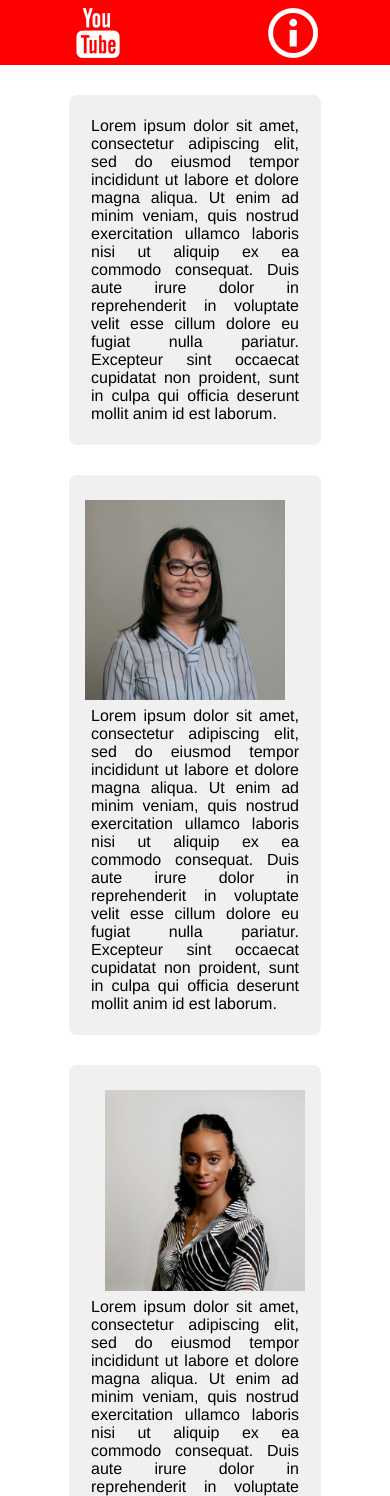
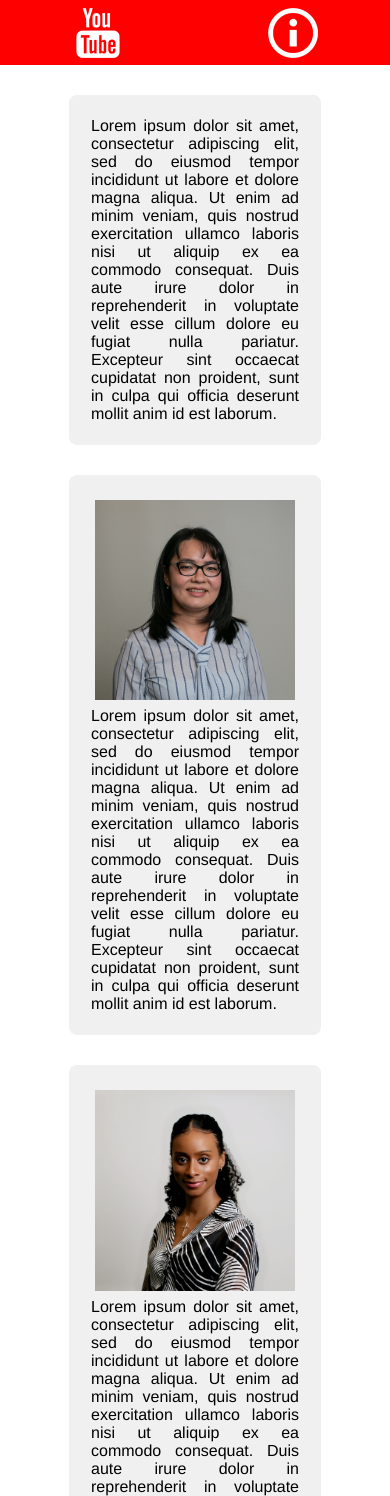
Before and after one commit to teyannaearle/youtube_react_application, a React (Create React App) app: page /about in a window 390 px wide. Shown: the top 1496 px of the page. Built offline with nearby package versions, Linux system fonts and the light colour scheme; no server answers.

Commit message:
Add alt for colab pics

```diff
--- a/src/Components/About.css
+++ b/src/Components/About.css
@@ -34,9 +34,13 @@
     display: flex;
     flex-direction: column;
   }
+  .Angelina img {
+    padding-right: 0px;
+  }
 
   .Teyanna img {
     order: -1;
+    padding-left: 0px;
   }
   .about img {
     padding-bottom: 5px;
--- a/src/Components/About.js
+++ b/src/Components/About.js
@@ -18,7 +18,7 @@ function About() {
         </p>
       </div>
       <div className="about Angelina">
-        <img src={Angelina} />
+        <img src={Angelina} alt="Angelina"/>
         <p>
           Lorem ipsum dolor sit amet, consectetur adipiscing elit, sed do
           eiusmod tempor incididunt ut labore et dolore magna aliqua. Ut enim ad
@@ -39,7 +39,7 @@ function About() {
           pariatur. Excepteur sint occaecat cupidatat non proident, sunt in
           culpa qui officia deserunt mollit anim id est laborum.
         </p>
-        <img src={Teyanna} />
+        <img src={Teyanna} alt="Teyanna" />
       </div>
     </div>
   );
```
